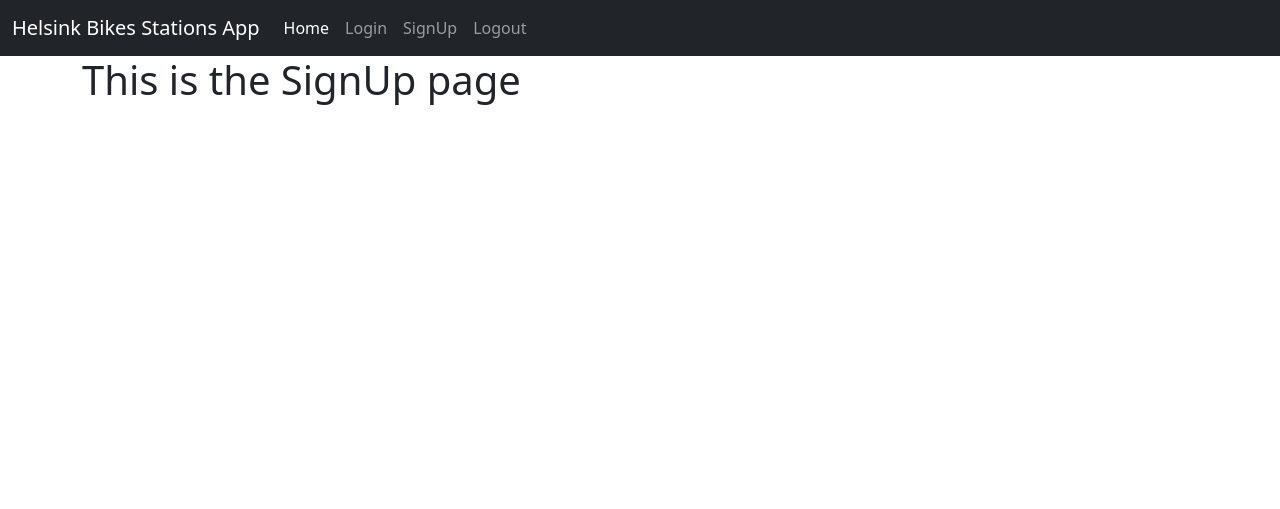
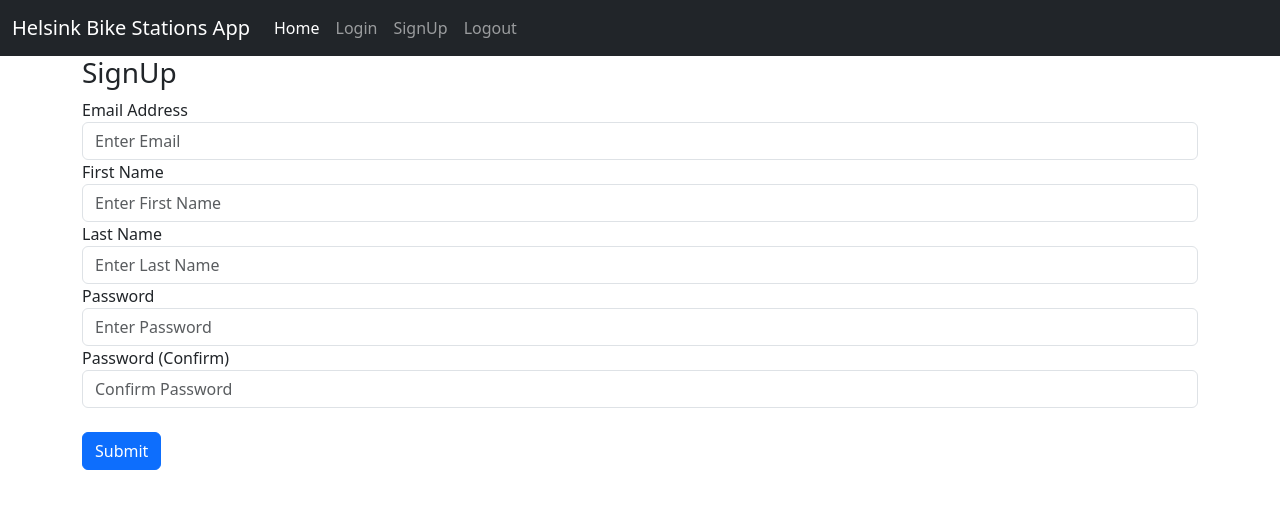
Before and after one commit to JoniShiro/Helsinki-city-bike-app, a Flask app: page /sign-up in a window 1280 px wide. Shown: the top 509 px of the page. Run offline with Flask 3, Linux system fonts and the light colour scheme; parts of the project's set-up code (start-up, migrations or seed data) failed here and were passed over.

Commit message:
add forms for login/signup pages

```diff
--- a/website/__init__.py
+++ b/website/__init__.py
@@ -1,9 +1,9 @@
 from flask import Flask
 
-
 def create_app():
-    app = Flask(__name__)
-
+    app = Flask(__name__, instance_relative_config=True)
+    app.config.from_object('config')
+    app.config.from_pyfile('config.py')
 
     from .views import views
     from .auth import auth
--- a/website/auth.py
+++ b/website/auth.py
@@ -1,9 +1,9 @@
-from flask import Blueprint, render_template
+from flask import Blueprint, render_template, request, flash
 
 auth = Blueprint('auth', __name__)
 
 
-@auth.route('/login')
+@auth.route('/login', methods=['GET', 'POST'])
 def login():
     return render_template("login.html")
 
@@ -13,6 +13,26 @@ def logout():
     return render_template("logout.html")
 
 
-@auth.route('/sign-up')
+@auth.route('/sign-up', methods=['GET', 'POST'])
 def sign_up():
+
+    if request.method == 'POST':
+        email = request.form.get('email')
+        firstName = request.form.get('firstName')
+        lastName = request.form.get('lastName')
+        password1 = request.form.get('password1')
+        password2 = request.form.get('password2')
+
+        if len(email) < 10:
+            flash('Email must be greater than 10 characters.', category='error')
+        elif len(firstName) < 4:
+            flash('First name must be greater than 4 characters.', category='error')
+        elif len(lastName) < 4:
+            flash('Last name must be greater than 4 characters.', category='error')
+        elif password1 != password2:
+            flash('Password don\'t match.', category='error')
+        elif len(password1) < 9:
+            flash('Password must be at least 8 characters.', category='error')
+        else:
+            flash('Account created.', category='success')
     return render_template("sign-up.html")
--- a/website/templates/base.html
+++ b/website/templates/base.html
@@ -15,7 +15,7 @@
                 aria-controls="navbarToggler" aria-expanded="false" aria-label="Toggle navigation">
                 <span class="navbar-toggler-icon"></span>
             </button>
-            <a class="navbar-brand" href="#">Helsink Bikes Stations App</a>
+            <a class="navbar-brand" href="#">Helsink Bike Stations App</a>
             <div class="collapse navbar-collapse" id="navbarToggler">
                 <ul class="navbar-nav me-auto mb-2 mb-lg-0">
                     <li class="nav-item">
@@ -35,13 +35,41 @@
         </div>
     </nav>
 
+    {% with messages = get_flashed_messages(with_categories=true) %}
+    {% if messages%}
+        {% for category, message in messages%}
+        {% if category == "error" %}
+        <div class="alert alert-danger alter-dismissable fade show" role="alert">
+            {{ message }}
+            <button class="close" data-dismiss="alert">
+                <span aria-hidden="true">&times;</span>
+            </button>
+        </div>
+        {% else %}
+        <div class="alert alert-success alter-dismissable fade show" role="alert">
+            {{ message }}
+            <button class="close" data-dismiss="alert">
+                <span aria-hidden="true">&times;</span>
+            </button>
+        </div>
+        {% endif %}
+        {% endfor %}
+    {% endif %}
+    {% endwith %}
+
     <div class="container">
-        {% block content%}{%endblock%}
+        {% block content%}{% endblock %}
     </div>
 
     <script src="https://cdn.jsdelivr.net/npm/bootstrap@5.3.0-alpha1/dist/js/bootstrap.bundle.min.js"
     integrity="sha384-w76AqPfDkMBDXo30jS1Sgez6pr3x5MlQ1ZAGC+nuZB+EYdgRZgiwxhTBTkF7CXvN"
     crossorigin="anonymous"></script>
+    <script src="https://cdn.jsdelivr.net/npm/@popperjs/core@2.11.6/dist/umd/popper.min.js"
+        integrity="sha384-oBqDVmMz9ATKxIep9tiCxS/Z9fNfEXiDAYTujMAeBAsjFuCZSmKbSSUnQlmh/jp3"
+        crossorigin="anonymous"></script>
+    <script src="https://cdn.jsdelivr.net/npm/bootstrap@5.2.3/dist/js/bootstrap.min.js"
+        integrity="sha384-cuYeSxntonz0PPNlHhBs68uyIAVpIIOZZ5JqeqvYYIcEL727kskC66kF92t6Xl2V"
+        crossorigin="anonymous"></script>
 
 </body>
 </html>
--- a/website/templates/home.html
+++ b/website/templates/home.html
@@ -4,5 +4,5 @@
 
 {% block content%}
 <h1>This is the Home page</h1>
-
+{{text}}
 {%endblock%}
--- a/website/templates/sign-up.html
+++ b/website/templates/sign-up.html
@@ -3,6 +3,30 @@
 {% block title %} SignUp {%endblock%}
 
 {% block content%}
-<h1>This is the SignUp page</h1>
+<form method="post">
+    <h3>SignUp</h3>
+    <div class="form-group">
+        <label for="email">Email Address</label>
+        <input type="email" class="form-control" id="email" name="email" placeholder="Enter Email" />
+    </div>
+    <div class="form-group">
+        <label for="firstName">First Name</label>
+        <input type="text" class="form-control" id="firstName" name="firstName" placeholder="Enter First Name" />
+    </div>
+    <div class="form-group">
+        <label for="lastName">Last Name</label>
+        <input type="text" class="form-control" id="lastName" name="lastName" placeholder="Enter Last Name" />
+    </div>
+    <div class="form-group">
+        <label for="password1">Password</label>
+        <input type="password" class="form-control" id="password1" name="password1" placeholder="Enter Password" />
+    </div>
+    <div class="form-group">
+        <label for="password2">Password (Confirm)</label>
+        <input type="password" class="form-control" id="password2" name="password2" placeholder="Confirm Password" />
+    </div>
+    <br />
+    <button type="submit" class="btn btn-primary">Submit</button>
+</form>
 
 {%endblock%}
--- a/website/views.py
+++ b/website/views.py
@@ -1,7 +1,9 @@
 from flask import Blueprint, render_template
+import pandas as pd
 
 views = Blueprint('views', __name__)
 
 @views.route('/')
 def home():
-    return render_template("home.html")
+    data = pd.read_csv('https://dev.hsl.fi/citybikes/od-trips-2021/2021-05.csv')
+    return render_template("home.html", text = data['Return station name'][1])
```
Also changed, not shown: website/templates/login.html (+14 -1 lines), 1 other file.
